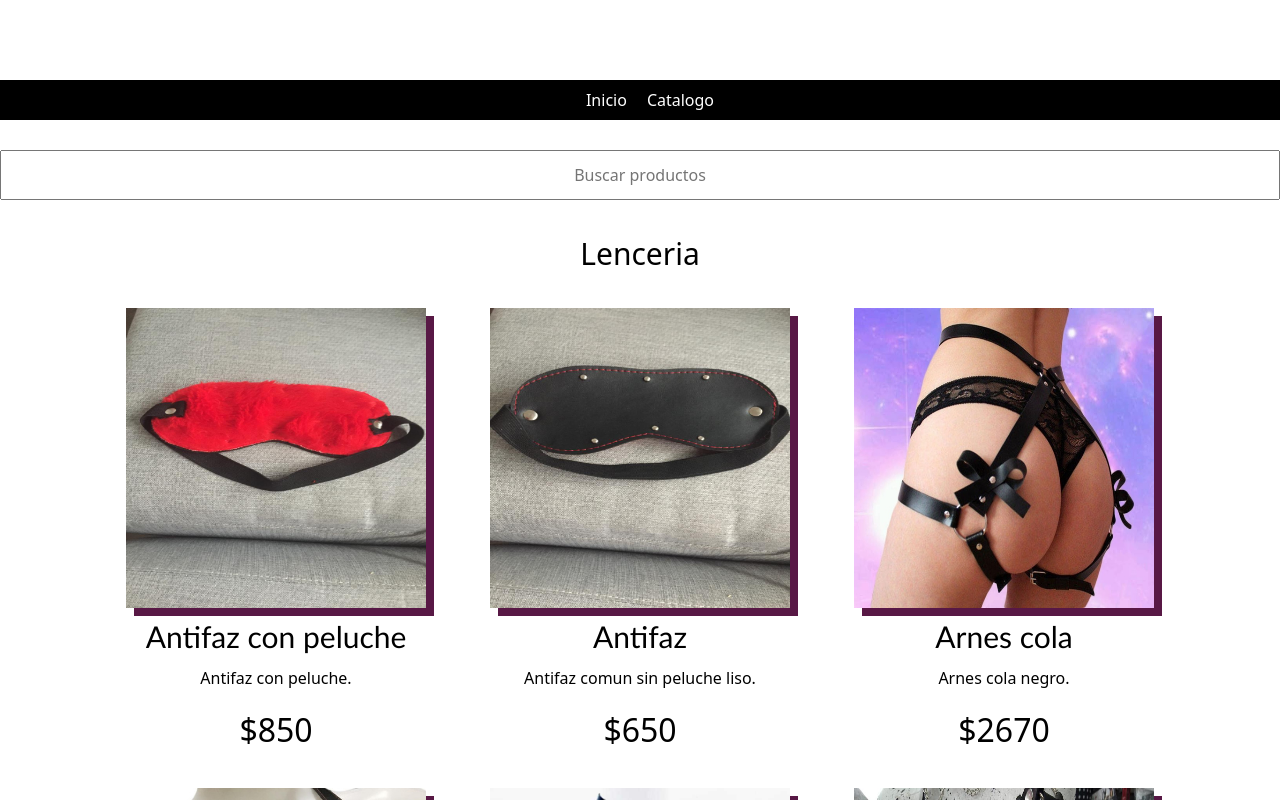
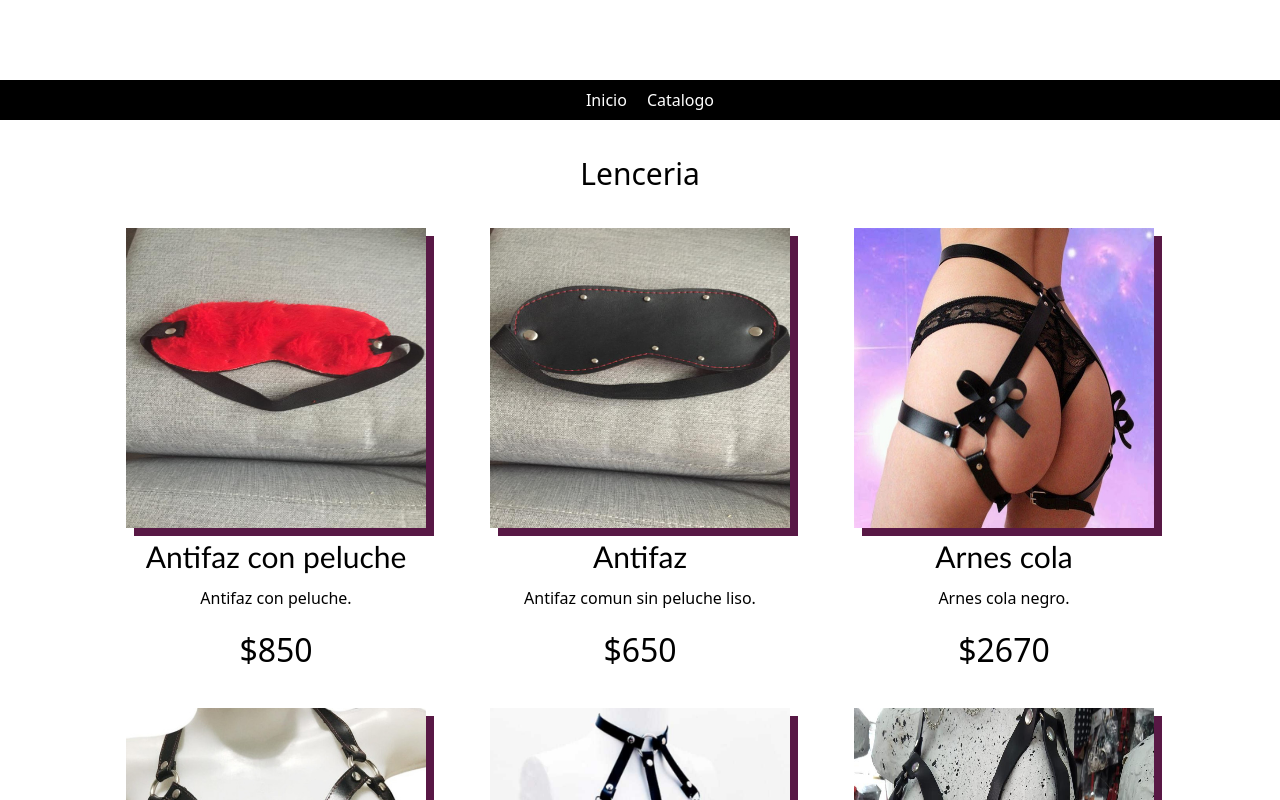
Before and after one commit to yasminmartins01/Entropica, a React (Create React App) app: page /catalogo in a window 1280 px wide. Shown: the top 800 px of the page. Built offline with nearby package versions, Linux system fonts and the light colour scheme.

Commit message:
no searcher :(

```diff
--- a/src/pages/productos/index.js
+++ b/src/pages/productos/index.js
@@ -3,14 +3,12 @@ import React from 'react';
 
 import Navbar from '../../components/navbar';
 import { Container, Cabecera, Contenedor, Card, Img, Info, Title, Desc, Price } from './productos';
-import Searcher from './searcher';
 
 
 const Catalogo = ({titulo, Data}) => {
     return (
         <Container>
             <Navbar />
-            <Searcher/>
             <Cabecera>{titulo}</Cabecera>
             <Contenedor>
                 {Data.map((product, index) => {
--- a/src/pages/productos/searcher/index.js
+++ /dev/null
@@ -1,20 +0,0 @@
-import {React , useState } from "react";
-
-
-import { Data } from '../data';
-import { Container, Input } from './searcher';
-
-const Searcher = () => {
-
-    const [search, setSearch] = useState("");
-
-    const busqueda = Data.filter((product) => product.titulo.toLowerCase().includes(search.toLowerCase()) );
-
-    return (
-        <Container>
-            <Input type="text" placeholder="Buscar productos" onChange={ e => setSearch(e.target.value)} search={busqueda}/>
-        </Container>
-    );
-};
-
-export default Searcher;
--- a/src/pages/productos/searcher/searcher.js
+++ /dev/null
@@ -1,16 +0,0 @@
-import styled from 'styled-components';
-
-export const Container = styled.div`
-    width: 100%;
-    background-color: white;
-    color: black;
-    margin-top: 30px;
-    margin-bottom: 30px;
-    padding: 0;
-`
-
-export const Input = styled.input`
-    text-align: center;
-    width: 100%;
-    height: 50px;
-`
```
